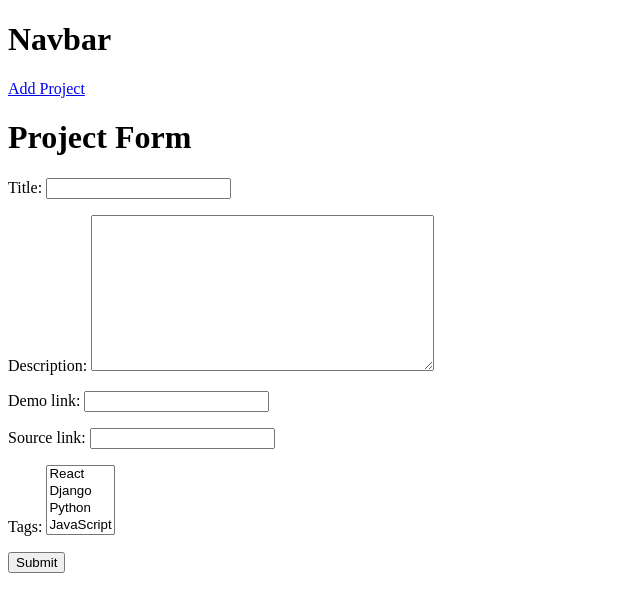
After one commit to SreeHari3232/Devsearch, a Django app: page /create-project/ in a window 1280 px wide. The commit adds this page. Shown: the top 612 px of the page, without its empty margins (0-640 px from the left). Run offline with Django 3.2, Linux system fonts and the light colour scheme; data comes from the database, SQL or seed files in the repository; both versions use the stored data as it was after the commit.

Commit message:
Model Form and CRUD operations

```diff
--- /dev/null
+++ b/devsearch/projects/forms.py
@@ -0,0 +1,8 @@
+from django.db.models import fields
+from django.forms import ModelForm
+from .models import *
+
+class ProjectForm(ModelForm):
+    class Meta:
+        model = Project
+        fields = ['title','description', 'demo_link', 'source_link' ,'tags']
--- a/devsearch/projects/templates/projects/navbar.html
+++ b/devsearch/projects/templates/projects/navbar.html
@@ -1 +1,2 @@
 <h1>Navbar</h1>
+<a href="{% url 'createproject' %}">Add Project</a>
--- /dev/null
+++ b/devsearch/projects/templates/projects/project_form.html
@@ -0,0 +1,11 @@
+{% extends 'projects/main.html' %}
+
+
+{% block content %}
+    <h1>Project Form</h1>
+    <form action="" method="post">
+        {% csrf_token %}
+        {{form.as_p}}
+        <button type="submit" class="btn btn-primary">Submit</button>
+    </form>
+{% endblock content %}
--- a/devsearch/projects/templates/projects/projects.html
+++ b/devsearch/projects/templates/projects/projects.html
@@ -5,6 +5,8 @@
 
 {% for project in projects %}
     <a href="{% url 'project' project.id %}">{{project.title}}</a>
+    <a href="{% url 'updateproject' project.id %}">Edit</a>
+    <a href="{% url 'deleteproject' project.id %}">Delete</a>
 {% endfor %}
 
 
--- a/devsearch/projects/urls.py
+++ b/devsearch/projects/urls.py
@@ -5,4 +5,7 @@ from .views import *
 urlpatterns = [
     path('', projects, name="projects"),
     path('project/<str:pk>', project, name="project"),
+    path('create-project/', createProject, name="createproject"),
+    path('update-project/<str:pk>', updateProject, name="updateproject"),
+    path('delete-project/<str:pk>', deleteProject, name="deleteproject"),
 ]
--- a/devsearch/projects/views.py
+++ b/devsearch/projects/views.py
@@ -1,5 +1,6 @@
-from django.shortcuts import render
+from django.shortcuts import render, redirect
 from .models import *
+from .forms import ProjectForm
 # Create your views here.
 
 def projects(request):
@@ -12,3 +13,33 @@ def project(request, pk):
     projects= Project.objects.get(id=pk)
     context = {'projects':projects}
     return render(request,'projects/single-project.html', context)
+
+def createProject(request):
+    form = ProjectForm()
+    if request.method == "POST":
+        form = ProjectForm(request.POST)
+        if form.is_valid:
+            form.save()
+            return redirect('projects')
+    context= {'form':form}
+    return render(request,'projects/project_form.html', context)
+
+def updateProject(request, pk):
+    project = Project.objects.get(id=pk)
+    form = ProjectForm(instance=project)
+    if request.method == 'POST':
+        form = ProjectForm(instance=project)
+        if form.is_valid:
+            form.save()
+            return redirect('projects')
+    context = {'project':project, 'form':form}
+    return render(request,'projects/project_form.html', context)
+
+
+def deleteProject(request, pk):
+    object = Project.objects.get(id=pk)
+    if request.method == "POST":
+        object.delete()
+        return redirect('projects')
+    context = {'object':object}
+    return render(request, 'projects/delete.html', context)
```
Also changed, not shown: devsearch/projects/templates/projects/delete.html (added, +11 -0 lines), devsearch/db.sqlite3.
